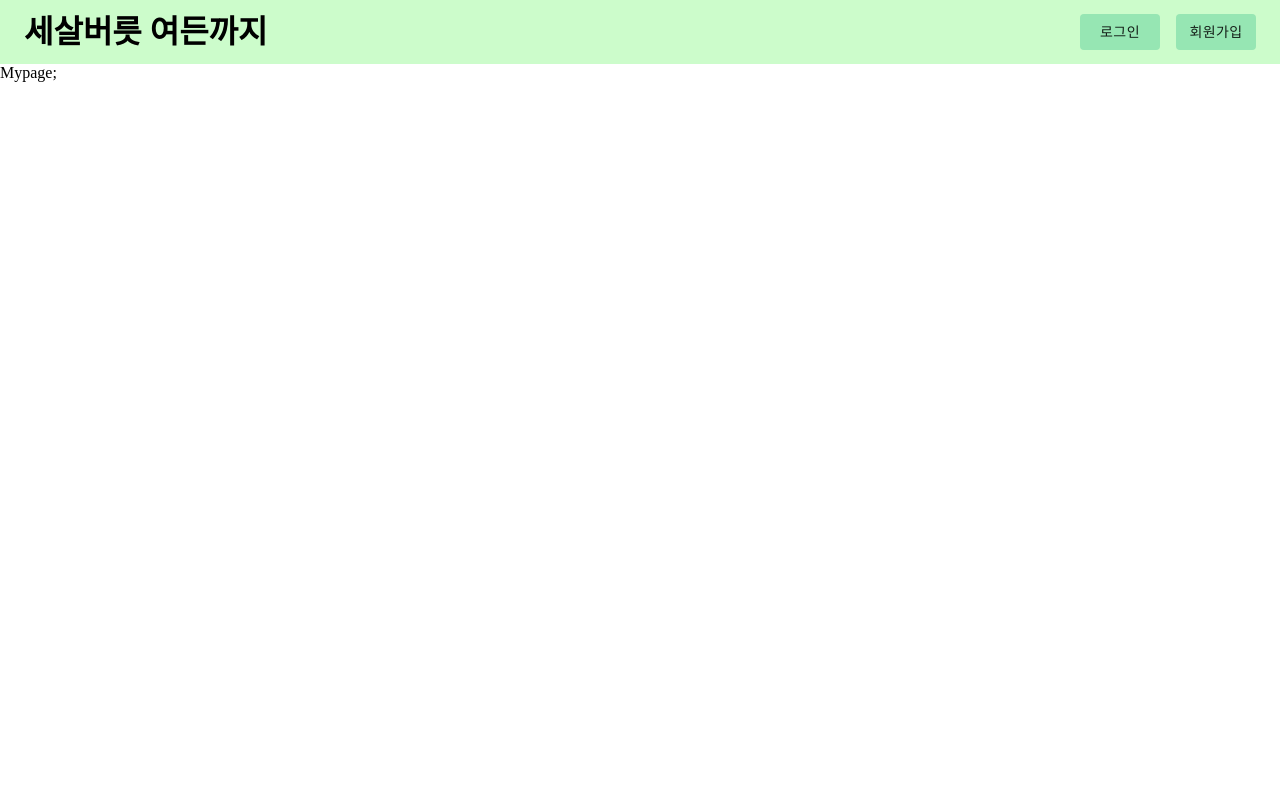
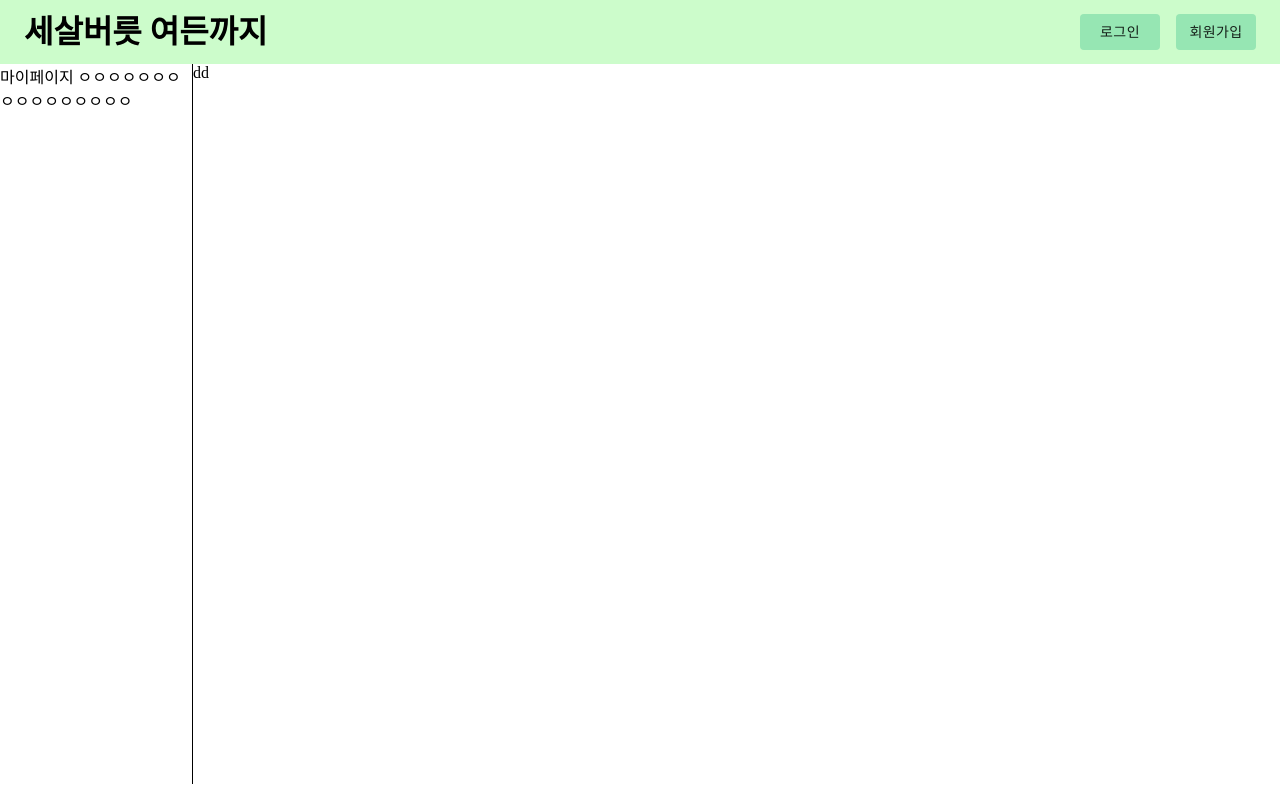
Before and after one commit to TeamGrabit/challenge, a React (Create React App) app in the folder frontend/: page /mypage in a window 1280 px wide. Built offline with nearby package versions, Linux system fonts and the light colour scheme.

Commit message:
Add sideBar
* sidebar의 형태를 만듬.
* 마이페이지의 형태 구성.

```diff
--- /dev/null
+++ b/frontend/src/components/SideBar.js
@@ -0,0 +1,14 @@
+import React from 'react';
+import { Grid, SideNav } from '@material-ui/core';
+
+function SideBar() {
+	return (
+		<div className="sidebar">
+			<Grid className="mypage">
+				마이페이지 ㅇㅇㅇㅇㅇㅇㅇㅇㅇㅇㅇㅇㅇㅇㅇㅇ
+			</Grid>
+		</div>
+	);
+}
+
+export default SideBar;
--- a/frontend/src/components/index.js
+++ b/frontend/src/components/index.js
@@ -1,3 +1,4 @@
 export { default as RequestApproval } from "./RequestApproval";
 export { default as Header } from './Header';
 export { default as Layout } from './Layout';
+export { default as SideBar } from './SideBar';
--- /dev/null
+++ b/frontend/src/css/components/_sideBar.scss
@@ -0,0 +1,9 @@
+.sidebar{
+	position: relative;
+	height: 90vh;
+	width: 15vw;
+	display: flex;
+	flex-direction: row;
+	border-right: 1px solid black;
+
+}
--- a/frontend/src/css/main.scss
+++ b/frontend/src/css/main.scss
@@ -6,8 +6,10 @@
 @import './pages/main';
 @import './pages/colorTest';
 @import './pages/challengeInfoFix';
+@import './pages/myPage';
 
 // components
 @import './components/requestApproval';
 @import './components/layout';
 @import './components/modal.scss';
+@import './components/sideBar.scss';
--- a/frontend/src/css/pages/_challengeInfoFix.scss
+++ b/frontend/src/css/pages/_challengeInfoFix.scss
@@ -1,7 +1,7 @@
 .challengeInfoFix{
 	.body{
 		display: flex;
-		height: 100vh;
+		height: auto;
 		justify-content: center;
 		align-items: center;
 		flex-direction: column;
--- /dev/null
+++ b/frontend/src/css/pages/_myPage.scss
@@ -0,0 +1,4 @@
+.mypage{
+	display: flex;
+	flex-direction: row;
+}
--- a/frontend/src/pages/MyPage.js
+++ b/frontend/src/pages/MyPage.js
@@ -1,9 +1,13 @@
 import React from 'react';
+import { SideBar } from '../components';
 
 function MyPage() {
 	return (
 		<>
-			Mypage;
+			<div className="mypage">
+				<SideBar />
+				dd
+			</div>
 		</>
 	);
 }
--- a/frontend/src/pages/challengeInfoFix.js
+++ b/frontend/src/pages/challengeInfoFix.js
@@ -2,8 +2,10 @@ import React, { useState } from 'react';
 import { Button, Modal, Backdrop, Fade } from '@material-ui/core';
 import { RequestApproval } from '../components/index';
 
-function challengeInfoFix(props) {
-	const _challengeId = props.match.params.challengeId;
+function ChallengeInfoFix(props) {
+	const _props = props;
+	const _challengeId = _props.match.params.challengeId;
+	console.log(_challengeId);
 	const [open, setopen] = useState(false);
 	const handleOpen = () => {
 		setopen(true);
@@ -51,4 +53,4 @@ function challengeInfoFix(props) {
 	);
 }
 
-export default challengeInfoFix;
+export default ChallengeInfoFix;
--- a/frontend/src/pages/index.js
+++ b/frontend/src/pages/index.js
@@ -4,4 +4,4 @@ export { default as MyPage } from './MyPage';
 export { default as Login } from './Login';
 export { default as Register } from './Register';
 export { default as Intro } from './Intro';
-export { default as challengeInfoFix } from './challengeInfoFix';
+export { default as ChallengeInfoFix } from './ChallengeInfoFix';
--- a/frontend/src/routes/index.js
+++ b/frontend/src/routes/index.js
@@ -1,6 +1,6 @@
 import React from 'react';
 import { BrowserRouter, Route, Switch } from "react-router-dom";
-import { Main, colorTest, MyPage, Login, Register, Intro, challengeInfoFix } from "../pages";
+import { Main, colorTest, MyPage, Login, Register, Intro, ChallengeInfoFix } from "../pages";
 import '../css/main.scss';
 
 function Router() {
@@ -13,7 +13,7 @@ function Router() {
 				<Route exact path="/login" component={Login} />
 				<Route exact path="/register" component={Register} />
 				<Route exact path="/intro" component={Intro} />
-				<Route exact path="/challenge/info/:challengeId/fix" component={challengeInfoFix} />
+				<Route exact path="/challenge/info/:challengeId/fix" component={ChallengeInfoFix} />
 			</Switch>
 		</BrowserRouter>
 	);
```
